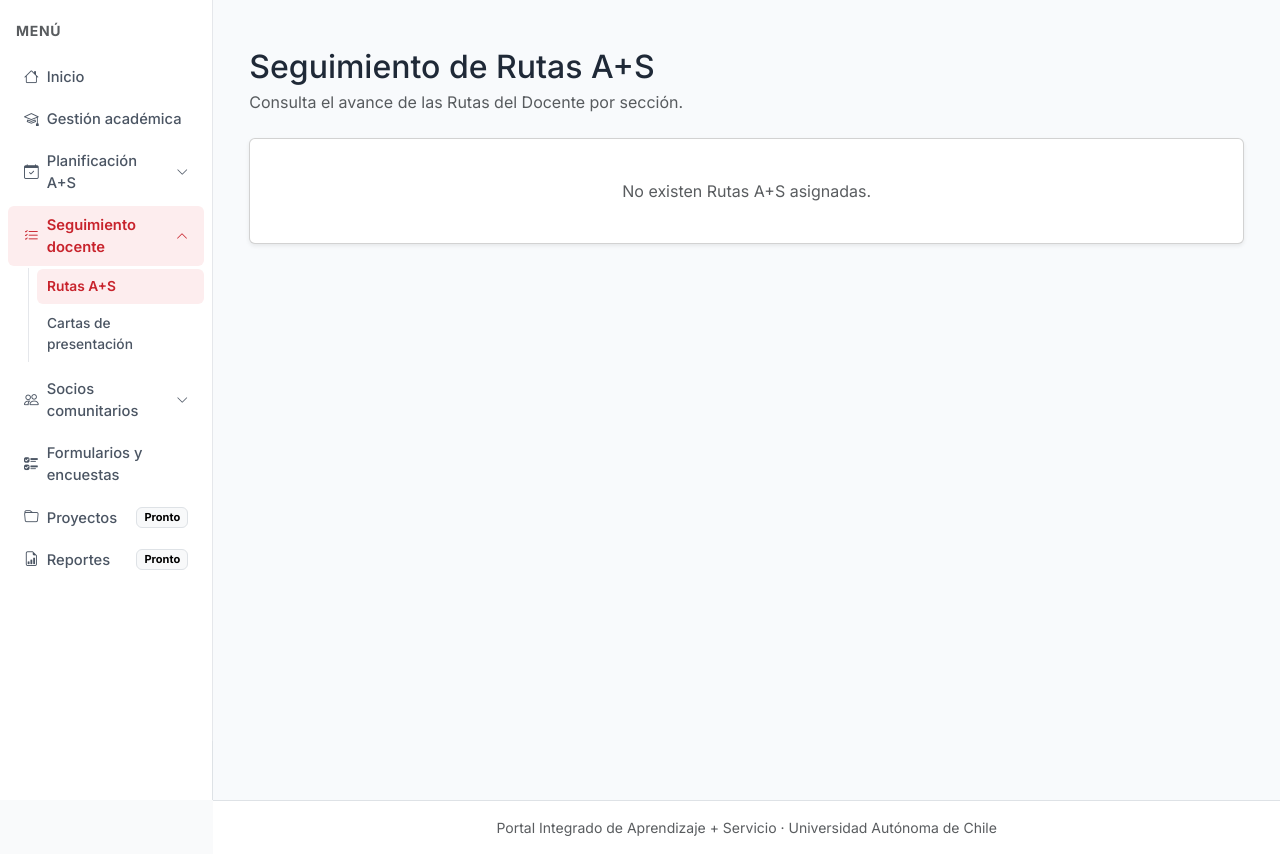
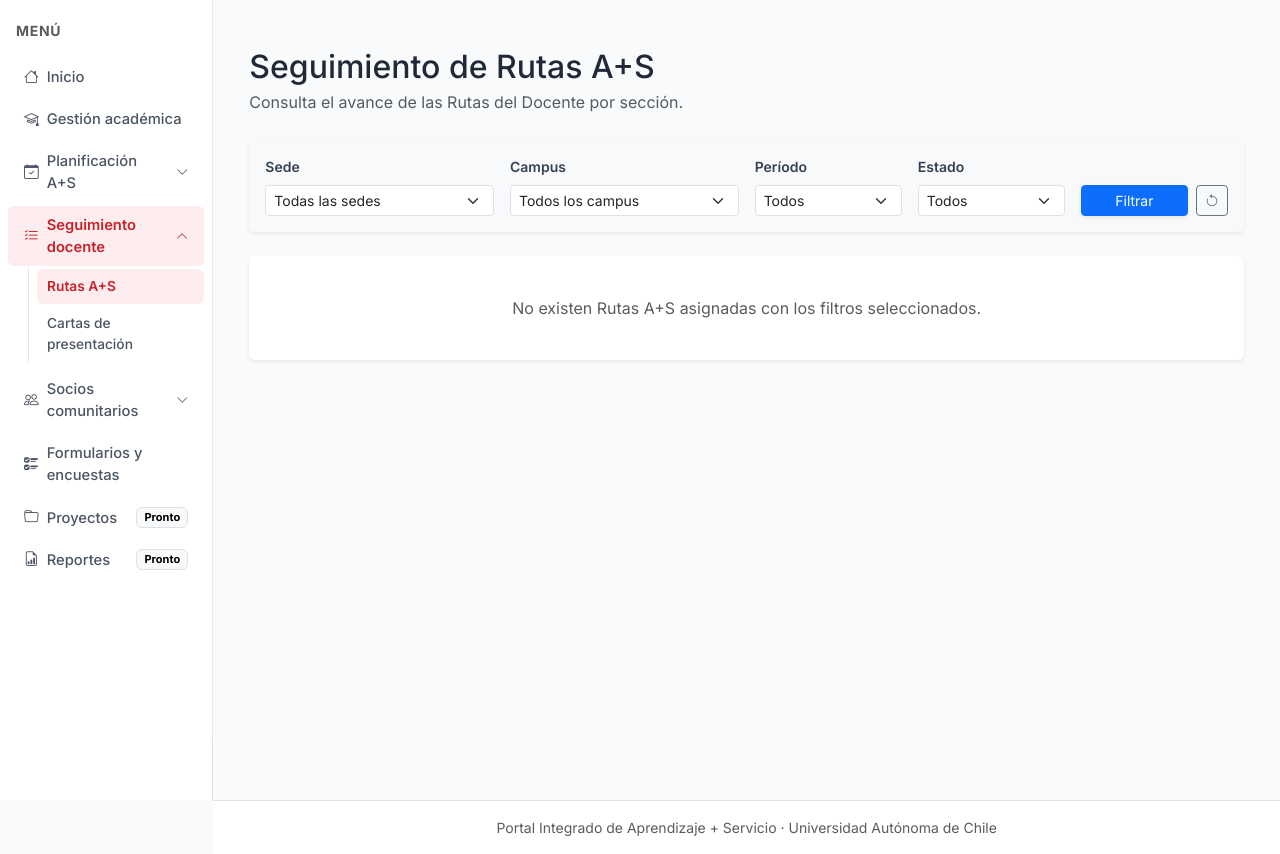
Before and after one commit to sixflex/a_sRepoNuevo, a Django app: page /rutas/coordinacion/ in a window 1280 px wide. Shown: the part 65-919 px from the top of the page. Run offline with Django 5.2, Linux system fonts and the light colour scheme; a user stored in the database is signed in; data comes from the database, SQL or seed files in the repository; data that the repository does not hold is empty.

Commit message:
filtros combinables de seguimiento, descarga de zip y permisos de coordinacion

```diff
--- a/rutas/models.py
+++ b/rutas/models.py
@@ -48,7 +48,8 @@ class RutaVersion(models.Model):
         ]
 
     def __str__(self):
-        return f"{self.plantilla} - Versión {self.numero_version}"
+        return f"{self.plantilla} Versión {self.numero_version}"
+
 
 class RutaActividadQuerySet(models.QuerySet):
     def update(self, **kwargs):
@@ -64,6 +65,7 @@ class RutaActividadQuerySet(models.QuerySet):
                 "No se pueden eliminar actividades de una versión publicada."
             )
         return super().delete()
+
     def bulk_create(
         self,
         objs,
--- a/rutas/templates/rutas/seguimiento_coordinacion.html
+++ b/rutas/templates/rutas/seguimiento_coordinacion.html
@@ -13,7 +13,60 @@
         </div>
     </div>
 
-    <div class="card shadow-sm">
+    <div class="card shadow-sm border-0 mb-4">
+        <div class="card-body bg-light rounded">
+            <form method="get" class="row g-3 align-items-end">
+                <div class="col-md-3">
+                    <label for="sede" class="form-label small fw-semibold text-secondary">Sede</label>
+                    <select name="sede" id="sede" class="form-select form-select-sm">
+                        <option value="">Todas las sedes</option>
+                        {% for s in sedes %}
+                            <option value="{{ s.id }}" {% if filtro_sede == s.id|stringformat:"s" %}selected{% endif %}>{{ s.nombre }}</option>
+                        {% endfor %}
+                    </select>
+                </div>
+
+                <div class="col-md-3">
+                    <label for="campus" class="form-label small fw-semibold text-secondary">Campus</label>
+                    <select name="campus" id="campus" class="form-select form-select-sm">
+                        <option value="">Todos los campus</option>
+                        {% for c in campus_list %}
+                            <option value="{{ c.id }}" {% if filtro_campus == c.id|stringformat:"s" %}selected{% endif %}>{{ c.nombre }}</option>
+                        {% endfor %}
+                    </select>
+                </div>
+
+                <div class="col-md-2">
+                    <label for="periodo" class="form-label small fw-semibold text-secondary">Período</label>
+                    <select name="periodo" id="periodo" class="form-select form-select-sm">
+                        <option value="">Todos</option>
+                        {% for p in periodos %}
+                            <option value="{{ p.id }}" {% if filtro_periodo == p.id|stringformat:"s" %}selected{% endif %}>{{ p.nombre }}</option>
+                        {% endfor %}
+                    </select>
+                </div>
+
+                <div class="col-md-2">
+                    <label for="estado" class="form-label small fw-semibold text-secondary">Estado</label>
+                    <select name="estado" id="estado" class="form-select form-select-sm">
+                        <option value="">Todos</option>
+                        <option value="EN_PROGRESO" {% if filtro_estado == "EN_PROGRESO" %}selected{% endif %}>En Progreso</option>
+                        <option value="COMPLETADA" {% if filtro_estado == "COMPLETADA" %}selected{% endif %}>Completada</option>
+                    </select>
+                </div>
+
+                <div class="col-md-2 d-flex gap-2">
+                    <button type="submit" class="btn btn-primary btn-sm w-100 shadow-sm">Filtrar</button>
+                    <a href="{% url 'rutas:seguimiento_coordinacion' %}" class="btn btn-outline-secondary btn-sm" title="Limpiar filtros">
+                        <i class="bi bi-arrow-counterclockwise"></i>
+                    </a>
+                </div>
+            </form>
+        </div>
+    </div>
+
+    <!-- Tabla de Seguimiento -->
+    <div class="card shadow-sm border-0">
         <div class="card-body">
             {% if rutas %}
                 <div class="table-responsive">
@@ -83,7 +136,7 @@
                 </div>
             {% else %}
                 <div class="text-center text-muted py-4">
-                    No existen Rutas A+S asignadas.
+                    No existen Rutas A+S asignadas con los filtros seleccionados.
                 </div>
             {% endif %}
         </div>
--- a/rutas/urls.py
+++ b/rutas/urls.py
@@ -61,9 +61,9 @@ urlpatterns = [
         name="formularios_qr",
     ),
     path(
-        "coordinacion/",
+        'coordinacion/',
         views.seguimiento_rutas_coordinacion,
-        name="seguimiento_rutas_coordinacion",
+        name='seguimiento_coordinacion'
     ),
     path(
         "coordinacion/<int:seccion_ruta_id>/",
--- a/rutas/views.py
+++ b/rutas/views.py
@@ -13,6 +13,7 @@ from django.views.decorators.http import require_POST
 from archivos.services import guardar_archivo, obtener_storage_privado
 from archivos.validators import validar_cantidad_archivos
 from auditoria.services import registrar_auditoria
+from usuarios.decorators import coordinador_required
 from usuarios.permissions import es_coordinador, es_docente
 
 from .models import Evidencia, ExpedienteSeccion, SeccionActividad, SeccionRuta
@@ -24,6 +25,7 @@ from . import services as servicios
 from .services import enlaces_abiertos_por_plantilla, url_recurso
 from socios.models import InvitacionCierre
 
+from academico.models import Sede, Campus, PeriodoAcademico
 
 def verificar_acceso_ruta(user, seccion_ruta):
     if es_coordinador(user):
@@ -858,11 +860,6 @@ def registrar_respuesta_cierre(request, invitacion_id):
 
     return _volver_a_ruta(invitacion.seccion_ruta)
 
-
-# Enlaces únicos del correo (RF-EVI-05). La página pública muestra solo
-# contenido y pie institucional. El GET muestra la invitación y el POST
-# registra la respuesta, así un antivirus que abra el enlace no responde
-# por el Socio.
 RESPUESTAS_ENLACE = {
     "asistire": servicios.ASISTIRA,
     "no-asistire": servicios.NO_ASISTIRA,
@@ -915,7 +912,6 @@ def responder_invitacion_cierre(request, token, respuesta):
 
 @login_required
 def descargar_expediente(request, seccion_ruta_id):
-    """Coordinación descarga todas las evidencias de la sección (RF-EVI-03)."""
     if not es_coordinador(request.user):
         raise PermissionDenied
 
@@ -960,3 +956,47 @@ def descargar_expediente(request, seccion_ruta_id):
         filename=nombre,
         content_type="application/zip",
     )
+
+def filtrar_seguimiento_rutas(queryset, request):
+
+    campus_id = request.GET.get('campus')
+    sede_id = request.GET.get('sede')
+    periodo_id = request.GET.get('periodo')
+    estado = request.GET.get('estado')
+
+    if campus_id:
+        queryset = queryset.filter(seccion__campus_id=campus_id)
+    if sede_id:
+        queryset = queryset.filter(seccion__campus__sede_id=sede_id)
+    if periodo_id:
+        queryset = queryset.filter(seccion__periodo_id=periodo_id)
+    if estado:
+        queryset = queryset.filter(estado=estado)
+
+    return queryset
+
+@login_required
+@coordinador_required
+def seguimiento_rutas_coordinacion(request):
+    secciones_rutas = SeccionRuta.objects.select_related(
+        'seccion__asignatura',
+        'seccion__periodo',
+        'seccion__campus__sede',
+    ).prefetch_related(
+        'seccion__docentes',
+        'actividades__ruta_actividad'
+    ).order_by('-id')
+
+    secciones_filtradas = filtrar_seguimiento_rutas(secciones_rutas, request)
+
+    context = {
+        'rutas': secciones_filtradas,
+        'sedes': Sede.objects.all(),
+        'campus_list': Campus.objects.all(),
+        'periodos': PeriodoAcademico.objects.all(),
+        'filtro_campus': request.GET.get('campus', ''),
+        'filtro_sede': request.GET.get('sede', ''),
+        'filtro_periodo': request.GET.get('periodo', ''),
+        'filtro_estado': request.GET.get('estado', ''),
+    }
+    return render(request, 'rutas/seguimiento_coordinacion.html', context)
--- a/templates/includes/sidebar.html
+++ b/templates/includes/sidebar.html
@@ -80,7 +80,7 @@
                             <li class="nav-item">
                                 <a class="nav-link {% if m == 'rutas' %}active{% endif %}"
                                    {% if m == 'rutas' %}aria-current="page"{% endif %}
-                                   href="{% url 'rutas:seguimiento_rutas_coordinacion' %}">Rutas A+S</a>
+                                   href="{% url 'rutas:seguimiento_coordinacion' %}">Rutas A+S</a>
                             </li>
                             <li class="nav-item">
                                 <a class="nav-link {% if m == 'cartas' %}active{% endif %}"
```
Also changed, not shown: rutas/services.py (+10 -99 lines).
